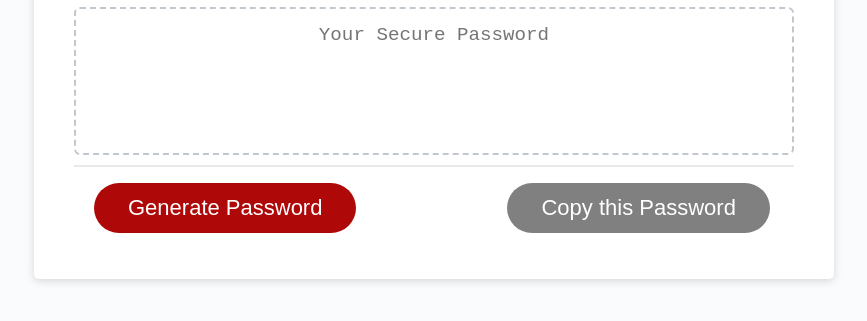
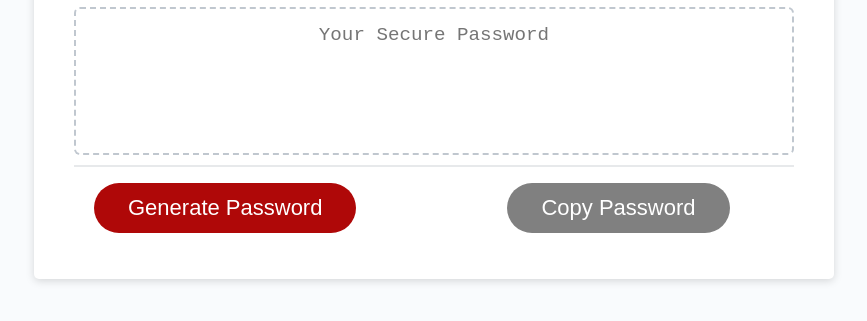
Before and after one commit to Ellen0404/Password-Generator_ED, a plain HTML site: page index.html in a window 1280 px wide. Shown: the part 241-562 px from the top of the page, without its empty margins (206-1073 px from the left). Drawn offline with Linux system fonts and the light colour scheme.

```diff
--- a/index.html
+++ b/index.html
@@ -27,7 +27,7 @@
         <div class="card-footer">
             <div>
              <button id="generate" class="btn">Generate Password</button>
-             <button id="copy" class="copy btn">Copy this Password</button>
+             <button id="copy" class="copy btn">Copy Password</button>
            </div>
         </div>
 
```
Also changed, not shown: 1 other file.
